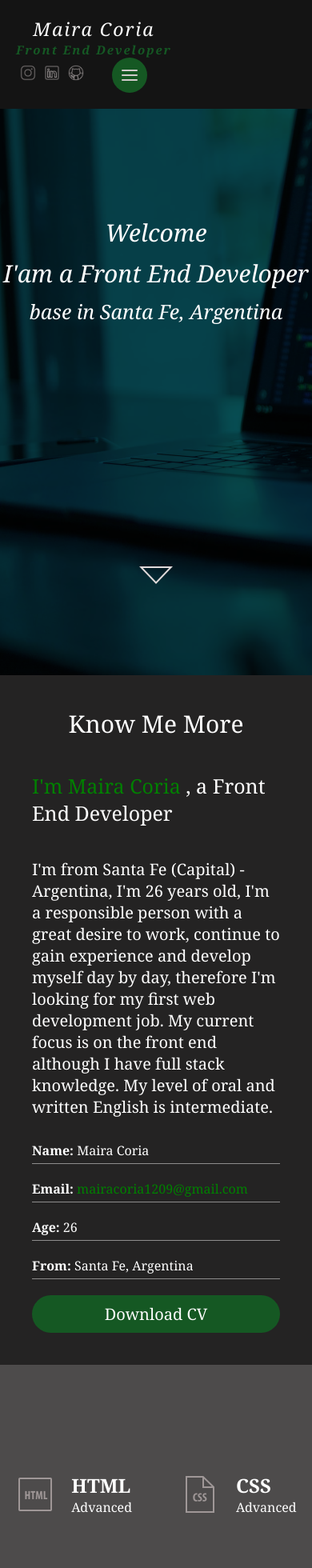
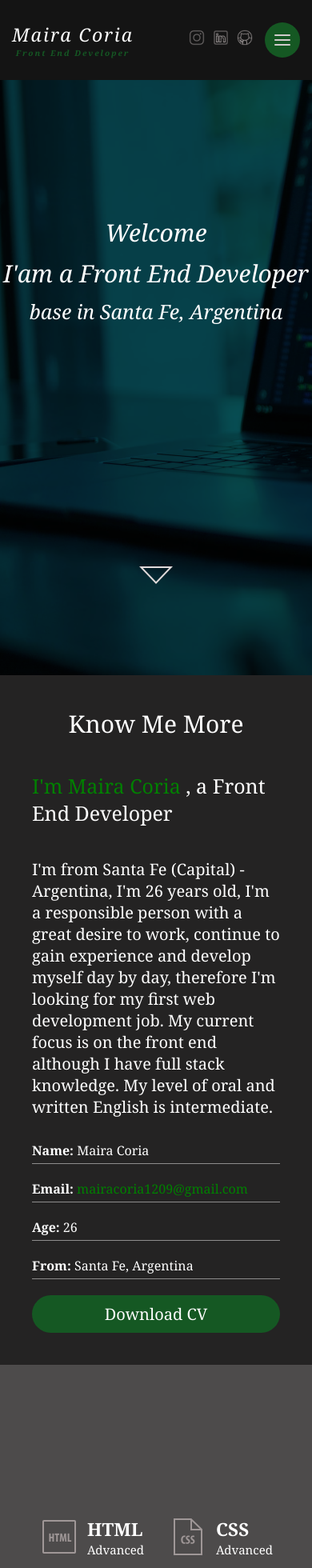
Before and after one commit to mai1209/React-porfolio, a React (Create React App) app: page / in a window 390 px wide. Shown: the top 1960 px of the page at 80% size. Built offline with nearby package versions, Linux system fonts and the light colour scheme.

Commit message:
arreglos responsive

```diff
--- a/src/style/Contact.module.css
+++ b/src/style/Contact.module.css
@@ -128,6 +128,7 @@
     grid-template-columns: 200px 200px;
     grid-template-rows: 70px 90px 90px 90px 300px ;
     gap: 10px;
+
   }
 
 
@@ -158,3 +159,16 @@
 
   }
 }
+
+
+@media (max-width: 450px) {
+  .containerInfo {
+    padding: 10px;
+    display: grid;
+    grid-template-columns: 150px 150px;
+    grid-template-rows: 70px 90px 90px 90px 300px ;
+    gap: 10px;
+
+  }
+
+}
--- a/src/style/Header.css
+++ b/src/style/Header.css
@@ -101,6 +101,7 @@ a:hover {
         width: 100%;
         min-height: 100px;
 
+
     }
 
     .container {
@@ -109,8 +110,20 @@ a:hover {
         align-items: center;
         justify-content: space-between;
         min-height: 100px;
-        flex-wrap: wrap;
-        padding: 20px;
+        flex-wrap: nowrap;
+        padding: 15px;
+
+
+    }
+
+    .job {
+        color: rgb(21, 88, 36);
+        font-size: 10px;
+        font-weight: 600;
+        font-style: italic;
+        letter-spacing: 2px;
+
+
 
     }
 
@@ -156,7 +169,7 @@ a:hover {
         border: none;
         border-radius: 50px;
         background-color: rgb(21, 88, 35);
-        margin-left: 30px;
+        margin-left: 10px;
 
     }
 
--- a/src/style/Home.module.css
+++ b/src/style/Home.module.css
@@ -52,7 +52,7 @@
 
 
 
-@media(max-width: 875px) {
+@media(max-width: 1000px) {
     .container {
 
         z-index: none;
@@ -80,7 +80,7 @@
         font-style: italic;
         margin-left: 0;
         min-height: 90vh;
-
+        padding-left: 250px;
 
     }
 
@@ -90,13 +90,31 @@
         flex-direction: column;
         align-items: center;
         justify-content: center;
+        text-align: center;
         min-height: 80vh;
         gap: 10px;
         width: 100%;
         font-size: 30px;
+
     }
 
     .location{
         font-size: 25px;
     }
 }
+
+@media(max-width: 856px) {
+    .containerHome {
+        display: flex;
+        justify-content: space-between;
+        flex-direction: column;
+        align-items: center;
+        color: white;
+        font-size: 60px;
+        font-style: italic;
+        margin-left: 0;
+        min-height: 90vh;
+        padding-left: 0;
+
+    }
+}
--- a/src/style/Skills.module.css
+++ b/src/style/Skills.module.css
@@ -44,7 +44,7 @@
 
     .containerSkills {
 
-        gap: 60px;
+        gap: 30px;
         display: flex;
         justify-content: center;
         margin-left: 0;
@@ -55,6 +55,19 @@
     }
 
 
+    .Skills {
+
+        width: fit-content;
+        display: flex;
+        gap: 10px;
+        align-items: center;
+        font-size: 15px;
+
+
+
+    }
+
+
 
 
 }
```
